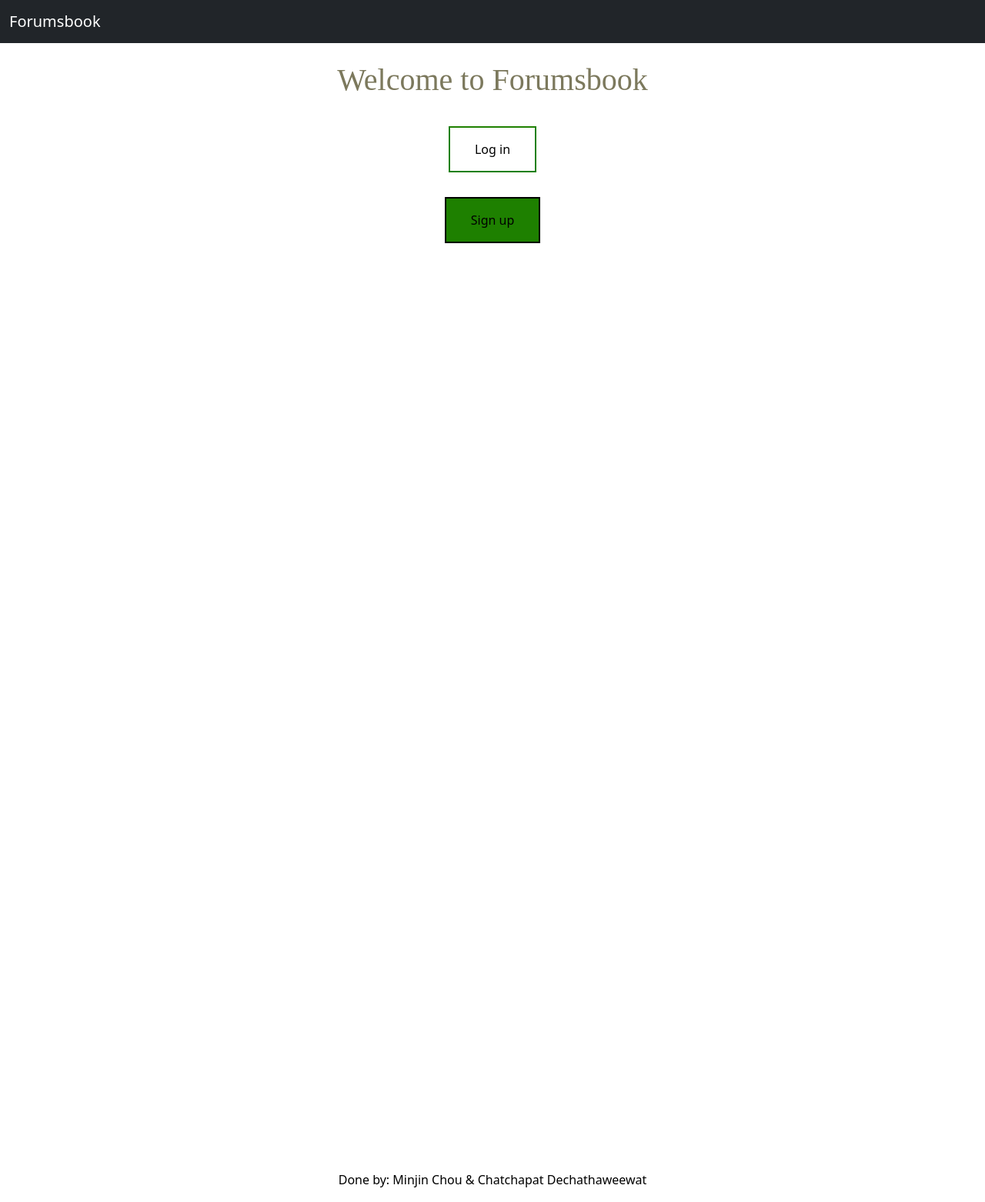
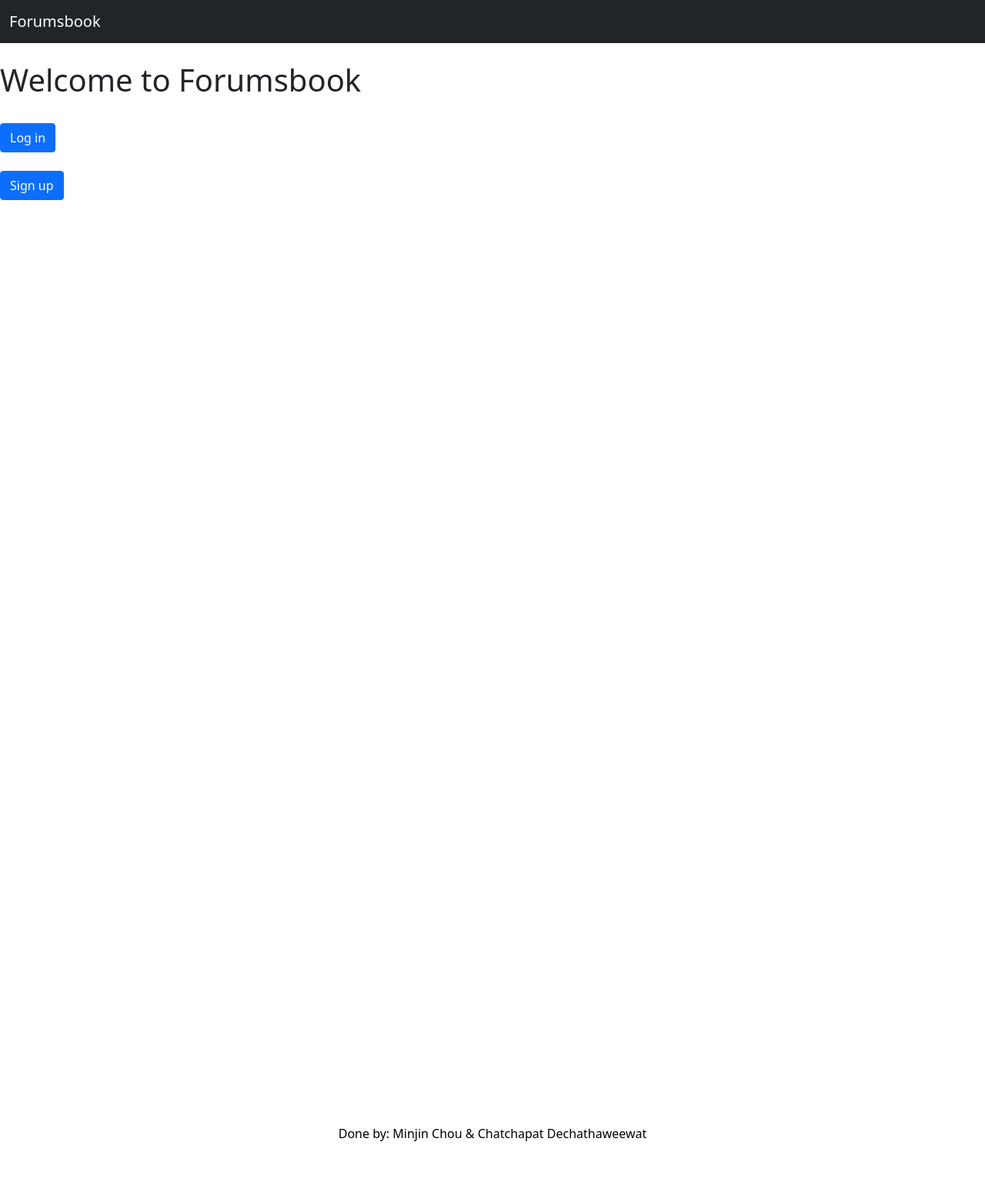
Before and after one commit to dev-minjin-chou/Cloud-A3-Project, a Flask app: page / in a window 1280 px wide. Shown: the whole page at 77% size. After the commit the page ends 1483 px from the top, so only its background shows below. Run offline with Flask 2, Linux system fonts and the light colour scheme; some libraries are stand-ins or nearby versions.

Commit message:
remove old styles

```diff
--- a/static/style.css
+++ /dev/null
@@ -1,11 +0,0 @@
-h1 {
-  margin: 1em 0;
-  color: #7c795d;
-  font-family: 'Trocchi', serif;
-  font-size: 55px; font-weight: normal;
-  line-height: 48px; margin: 0;
-}
-body {
-  font-family: 'Trocchi', serif;
-  text-align: center;
-}
--- a/templates/home.html
+++ b/templates/home.html
@@ -5,42 +5,6 @@
 {% endblock %}
 
 {% block body %}
-  <style>
-        .button {
-        border: none;
-        color: white;
-        padding: 16px 32px;
-        text-align: center;
-        text-decoration: none;
-        display: inline-block;
-        font-size: 16px;
-        margin: 4px 2px;
-        transition-duration: 0.4s;
-        cursor: pointer;
-        }
-
-        .button1 {
-        background-color: white;
-        color: black;
-        border: 2px solid #1e8000;
-        }
-
-        .button1:hover {
-        background-color: #1e8000;
-        color: white;
-        }
-
-        .button2 {
-        background-color: #1e8000;
-        color: black;
-        border: 2px solid #000000;
-        }
-
-        .button2:hover {
-        background-color: #000000;
-        color: white;
-        }
-  </style>
   <br>
   <h1>Welcome to Forumsbook</h1><br>
 
@@ -51,11 +15,11 @@
   {% endif %}
 
   <form action="{{ url_for('login') }}" method="GET">
-    <button class="button button1" type="submit" class="btn btn-primary">Log in</button>
+    <button type="submit" class="btn btn-primary">Log in</button>
   </form>
   <br>
   <form action="{{ url_for('register') }}" method="GET">
-    <button class="button button2" type="submit" class="btn btn-primary" color="white">Sign up</button>
+    <button type="submit" class="btn btn-primary" color="white">Sign up</button>
   </form>
 
 {% endblock %}
--- a/templates/index.html
+++ b/templates/index.html
@@ -6,7 +6,6 @@
         <meta name="viewport" content="width=device-width, initial-scale=1, shrink-to-fit=no">
         <title>Forumsbook</title>
         <script src="{{ url_for('static', filename='script.js') }}"></script>
-        <link type="text/css" rel="stylesheet" href="{{ url_for('static', filename='style.css') }}">
 
         <!-- Boostrap for css -->
         <link type="text/css" rel="stylesheet" href="{{ url_for('static', filename='css/bootstrap.min.css') }}">
```
